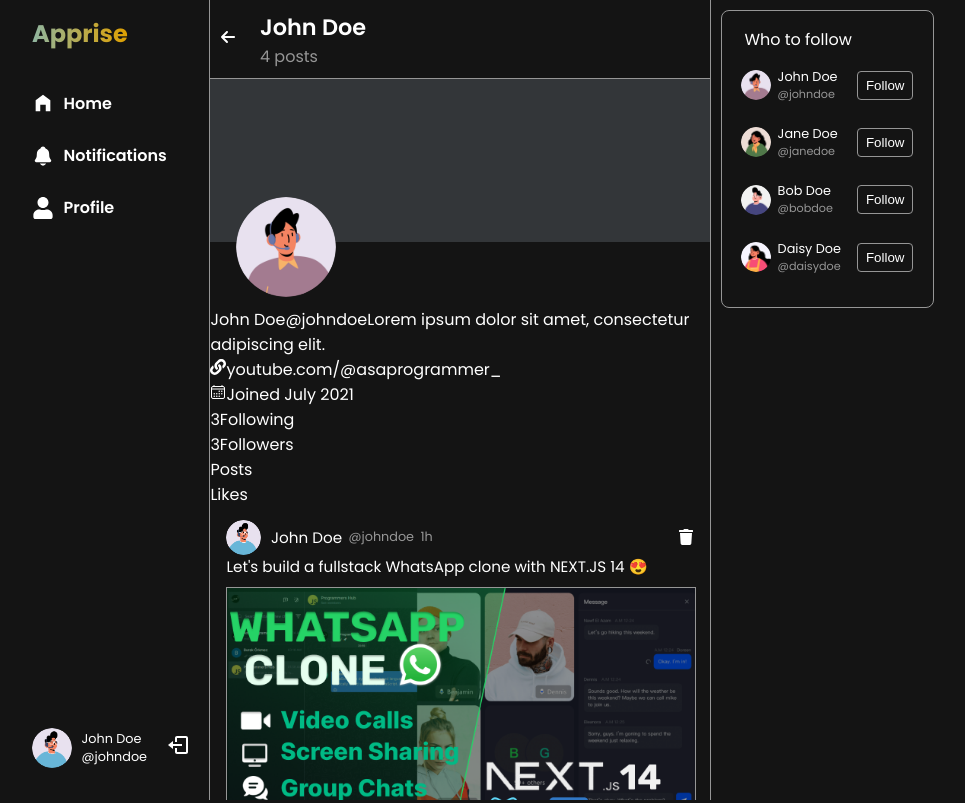
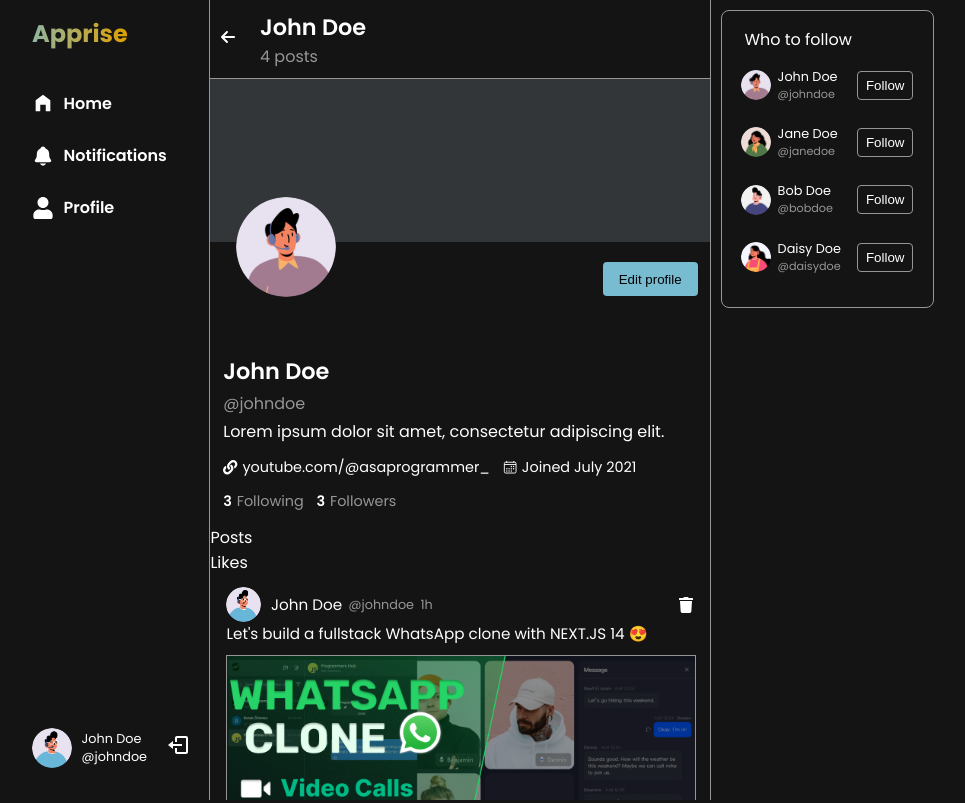
Before and after one commit to rauchrods/Apprise-Social-Media, a React (Vite) app in the folder frontend/: page /profile/johndoe in a window 1280 px wide. Shown: the whole page, without its empty margins (162-1127 px from the left). Built offline with nearby package versions, Linux system fonts and the light colour scheme.

Commit message:
5- UI (updated profile page)

```diff
--- /dev/null
+++ b/frontend/src/components/editProfileModal/EditProfileModal.jsx
@@ -0,0 +1,106 @@
+import { useState } from "react";
+import "./editProfileModal.scss";
+import Button from "../../ui/button/Button";
+import Input from "../../ui/input/Input";
+import "./editProfileModal.scss";
+import { FaArrowLeft } from "react-icons/fa6";
+
+const EditProfileModal = () => {
+  const [formData, setFormData] = useState({
+    fullName: "",
+    username: "",
+    email: "",
+    bio: "",
+    link: "",
+    newPassword: "",
+    currentPassword: "",
+  });
+
+  const handleInputChange = (e) => {
+    setFormData({ ...formData, [e.target.name]: e.target.value });
+  };
+
+  const modal = document.getElementById("edit_profile_modal");
+
+  return (
+    <>
+      <Button onClick={() => modal.showModal()}>Edit profile</Button>
+      <dialog id="edit_profile_modal" className="my-modal">
+        <div className="header">
+          <h3>Update Profile</h3>
+          <FaArrowLeft
+            onClick={() => {
+              modal.close();
+            }}
+          />
+        </div>
+
+        <form
+          onSubmit={(e) => {
+            e.preventDefault();
+            alert("Profile updated successfully");
+          }}
+        >
+          <div className="row">
+            <Input
+              type="text"
+              placeholder="Full Name"
+              value={formData.fullName}
+              name="fullName"
+              onChange={handleInputChange}
+            />
+            <Input
+              type="text"
+              placeholder="Username"
+              value={formData.username}
+              name="username"
+              onChange={handleInputChange}
+            />
+          </div>
+          <div className="row">
+            <Input
+              type="email"
+              placeholder="Email"
+              value={formData.email}
+              name="email"
+              onChange={handleInputChange}
+            />
+            <Input
+              placeholder="Bio"
+              value={formData.bio}
+              name="bio"
+              onChange={handleInputChange}
+              isTextarea={true}
+              resize="both"
+            />
+          </div>
+          <div className="row">
+            <Input
+              type="password"
+              placeholder="Current Password"
+              value={formData.currentPassword}
+              name="currentPassword"
+              onChange={handleInputChange}
+            />
+            <Input
+              type="password"
+              placeholder="New Password"
+              value={formData.newPassword}
+              name="newPassword"
+              onChange={handleInputChange}
+            />
+          </div>
+          <Input
+            type="text"
+            placeholder="Link"
+            value={formData.link}
+            name="link"
+            onChange={handleInputChange}
+          />
+          <Button style={{ padding: "0.5rem" }}>Update</Button>
+        </form>
+      </dialog>
+    </>
+  );
+};
+export default EditProfileModal;
--- /dev/null
+++ b/frontend/src/components/editProfileModal/editProfileModal.scss
@@ -0,0 +1,33 @@
+@import "../../utils/colors.scss";
+
+.my-modal {
+  .header {
+    border-bottom: none;
+    display: flex;
+    justify-content: space-between;
+    align-items: center;
+    h3 {
+      margin: 0.4rem 0;
+    }
+    svg{
+        font-size: 1.2rem;
+        cursor: pointer;
+    }
+  }
+
+  background-color: $primary-dark;
+  color: $white;
+  padding: 1rem;
+  border-radius: 10px;
+
+  form {
+    display: flex;
+    flex-direction: column;
+    row-gap: 0.5rem;
+
+    .row {
+      display: flex;
+      column-gap: 0.5rem;
+    }
+  }
+}
--- a/frontend/src/pages/profile/ProfilePage.jsx
+++ b/frontend/src/pages/profile/ProfilePage.jsx
@@ -14,6 +14,7 @@
 import "./profilePage.scss";
 import Avatar from "../../ui/avatar/Avatar";
 import Button from "../../ui/button/Button";
+import EditProfileModal from "../../components/editProfileModal/EditProfileModal";
 
 const ProfilePage = () => {
   const [coverImg, setCoverImg] = useState(null);
@@ -88,12 +89,14 @@
                 type="file"
                 hidden
                 ref={coverImgRef}
+                accept="image/*"
                 onChange={(e) => handleImgChange(e, "coverImg")}
               />
               <input
                 type="file"
                 hidden
                 ref={profileImgRef}
+                accept="image/*"
                 onChange={(e) => handleImgChange(e, "profileImg")}
               />
               {/* USER AVATAR */}
@@ -116,7 +119,7 @@
               </div>
             </div>
             <div className="btn-sec">
-              {/* {isMyProfile && <EditProfileModal />} */}
+              {isMyProfile && <EditProfileModal />}
               {!isMyProfile && (
                 <Button
                   onClick={() => alert("Followed successfully")}
@@ -135,50 +138,39 @@
               )}
             </div>
 
-            <div className="flex flex-col gap-4 mt-14 px-4">
-              <div className="flex flex-col">
-                <span className="font-bold text-lg">{user?.fullName}</span>
-                <span className="text-sm text-slate-500">
-                  @{user?.username}
-                </span>
-                <span className="text-sm my-1">{user?.bio}</span>
+            <div className="profile-details">
+              <div className="main-details">
+                <span className="full-name">{user?.fullName}</span>
+                <span className="user-name">@{user?.username}</span>
+                <span className="bio">{user?.bio}</span>
               </div>
 
-              <div className="flex gap-2 flex-wrap">
+              <div className="link-join-date">
                 {user?.link && (
-                  <div className="flex gap-1 items-center ">
-                    <>
-                      <FaLink className="w-3 h-3 text-slate-500" />
+                  <div className="link-sec">
+                    <FaLink />
                     <a
                       href="https://youtube.com/@asaprogrammer_"
                       target="_blank"
                       rel="noreferrer"
-                        className="text-sm text-blue-500 hover:underline"
                     >
                       youtube.com/@asaprogrammer_
                     </a>
-                    </>
                   </div>
                 )}
-                <div className="flex gap-2 items-center">
-                  <IoCalendarOutline className="w-4 h-4 text-slate-500" />
-                  <span className="text-sm text-slate-500">
-                    Joined July 2021
-                  </span>
+                <div className="join-date-sec">
+                  <IoCalendarOutline />
+                  <span>Joined July 2021</span>
                 </div>
               </div>
-              <div className="flex gap-2">
-                <div className="flex gap-1 items-center">
-                  <span className="font-bold text-xs">
-                    {user?.following.length}
-                  </span>
-                  <span className="text-slate-500 text-xs">Following</span>
+              <div className="follow-following-sec">
+                <div className="following-sec">
+                  <span>{user?.following.length}</span>
+                  <span>Following</span>
                 </div>
-                <div className="flex gap-1 items-center">
-                  <span className="font-bold text-xs">
-                    {user?.followers.length}
-                  </span>
-                  <span className="text-slate-500 text-xs">Followers</span>
+                <div className="followers-sec">
+                  <span>{user?.followers.length}</span>
+                  <span>Followers</span>
                 </div>
               </div>
             </div>
--- a/frontend/src/pages/profile/profilePage.scss
+++ b/frontend/src/pages/profile/profilePage.scss
@@ -85,7 +85,61 @@
     display: flex;
     align-items: center;
     justify-content: flex-end;
+    align-items: center;
+    column-gap: 0.8rem;
     padding: 0.8rem;
     margin-bottom: 2rem;
   }
+  .profile-details {
+    display: flex;
+    flex-direction: column;
+    row-gap: 0.8rem;
+    padding: 0.8rem;
+
+    .main-details {
+      display: flex;
+      flex-direction: column;
+      row-gap: 0.2rem;
+      .full-name {
+        font-size: 1.4rem;
+        font-weight: 600;
+      }
+      .user-name {
+        color: $primary-gray;
+      }
+    }
+
+    .link-join-date {
+      display: flex;
+      font-size: 0.9rem;
+      column-gap: 0.8rem;
+
+      .link-sec,
+      .join-date-sec {
+        display: flex;
+        align-items: center;
+        column-gap: 0.3rem;
+      }
+    }
+
+    .follow-following-sec {
+      display: flex;
+      font-size: 0.9rem;
+      column-gap: 0.8rem;
+
+      .following-sec,
+      .followers-sec {
+        display: flex;
+        align-items: center;
+        column-gap: 0.3rem;
+        :nth-child(1) {
+          font-weight: 600;
+        }
+
+        :nth-child(2) {
+          color: $primary-gray;
+        }
+      }
+    }
+  }
 }
```
Lines whose indentation alone changed are shown as unchanged.
